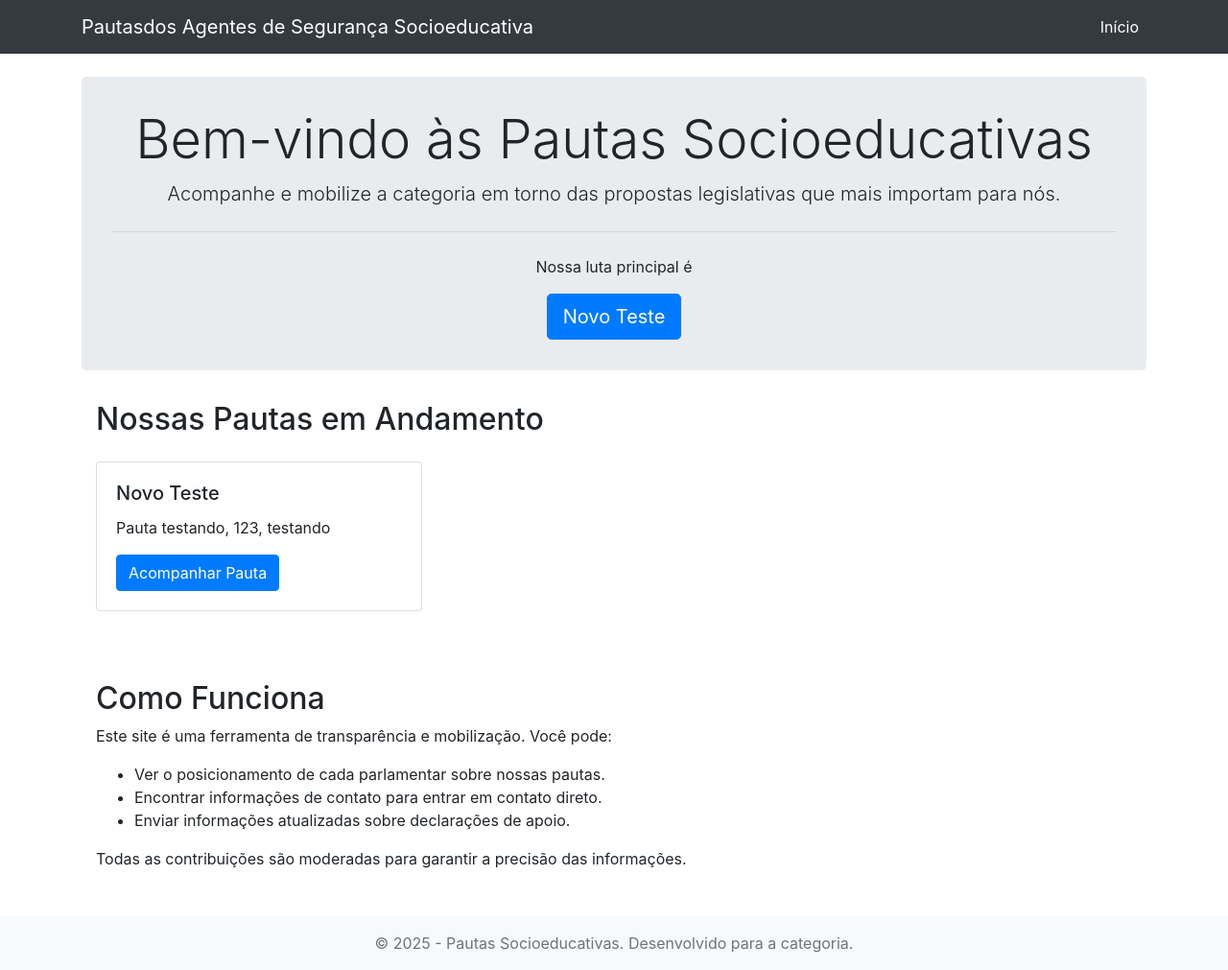
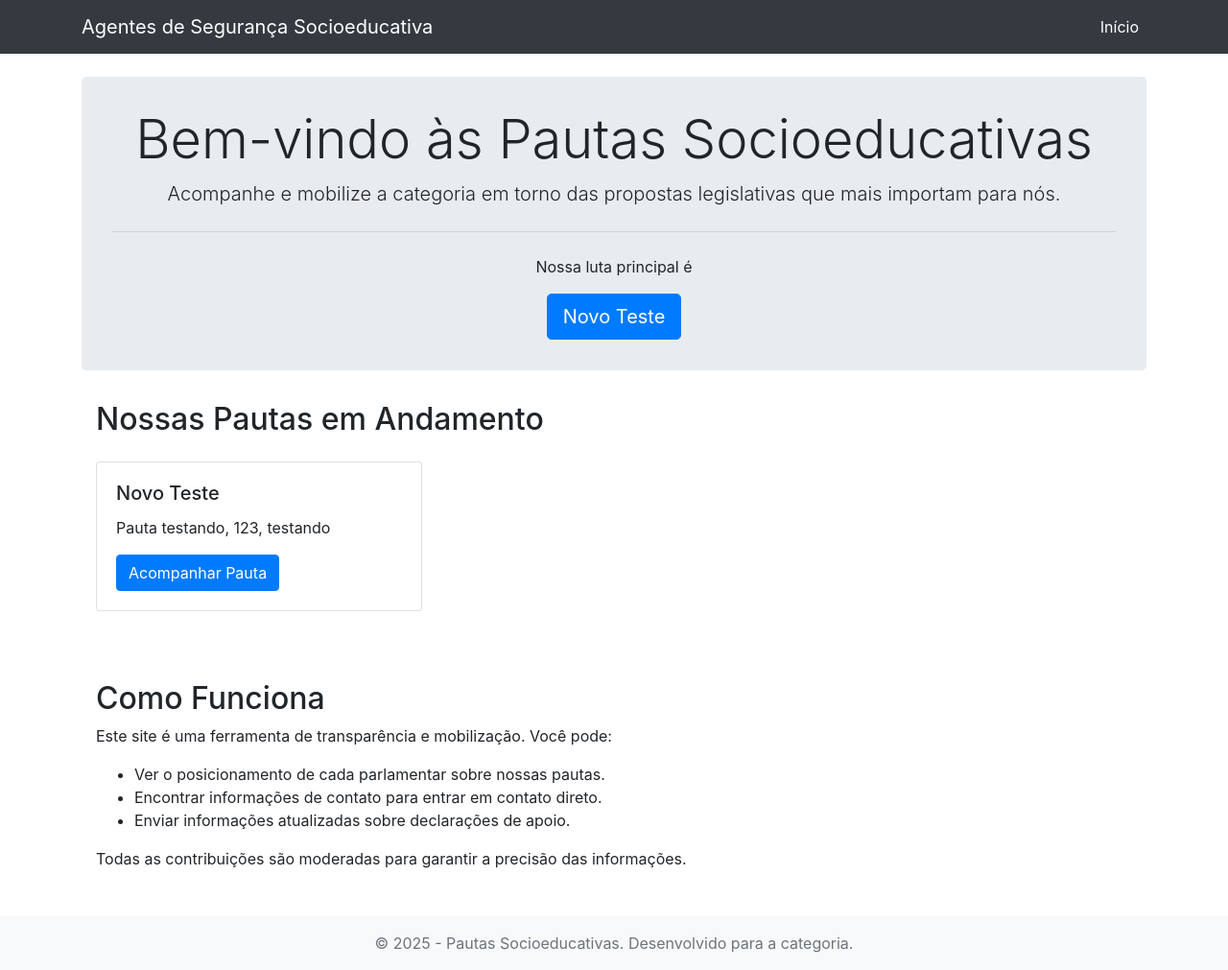
Before and after one commit to juliocjd/pautas-socioeducativas, a Jekyll site: the page built from index.html, in a window 1280 px wide. Shown: the whole page at 96% size. Built offline with Jekyll 4.4.1, drawn with Linux system fonts in a browser that asks for light colours.

Commit message:
Update _config.yml

```diff
--- a/_config.yml
+++ b/_config.yml
@@ -1,5 +1,5 @@
 # Configurações do Site
-title: "Pautasdos Agentes de Segurança Socioeducativa"
+title: "Agentes de Segurança Socioeducativa"
 description: "Acompanhe as pautas legislativas para a categoria de Agentes de Segurança Socioeducativos."
 baseurl: ""
 url: "https://pautas-socioeducativas.vercel.app"
```
